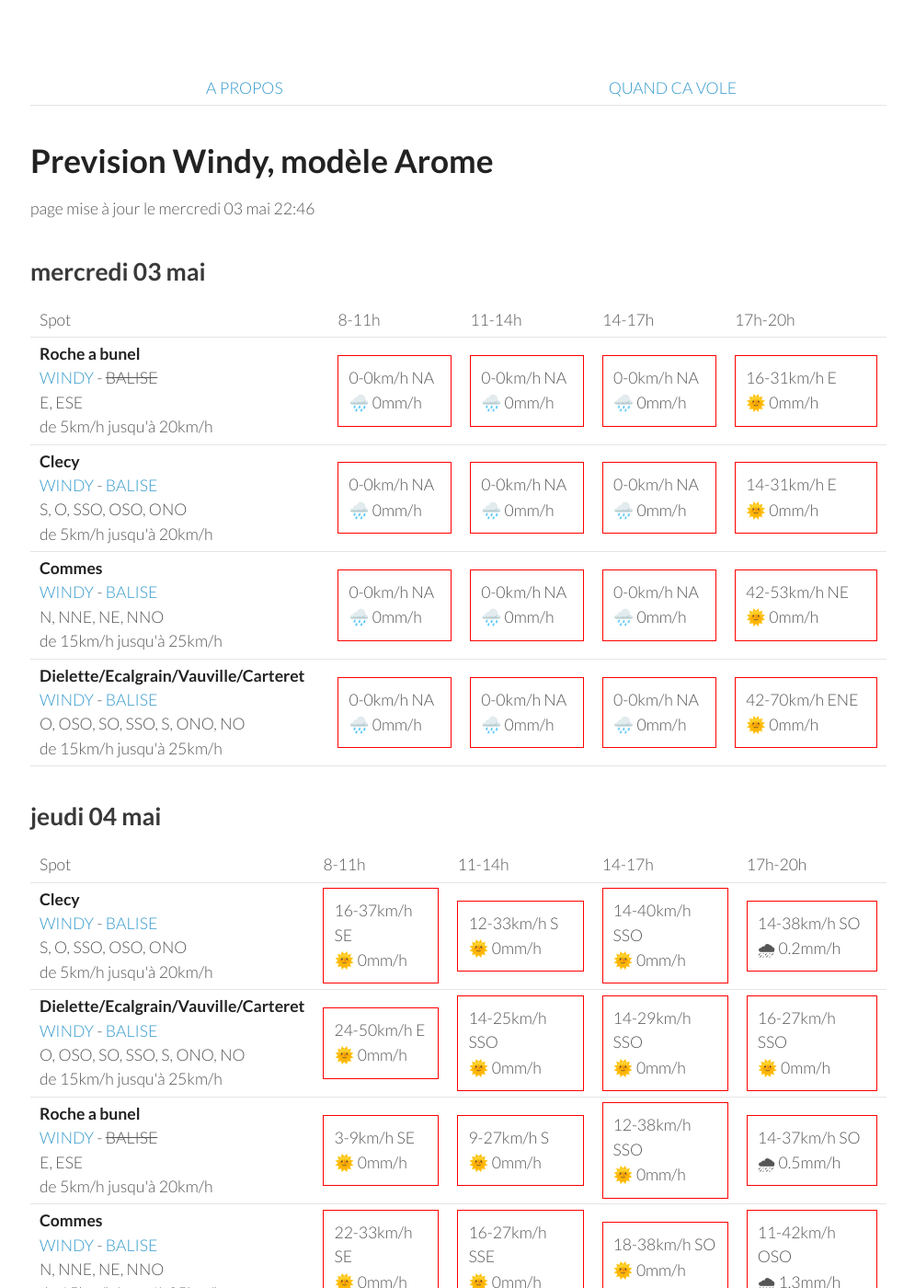
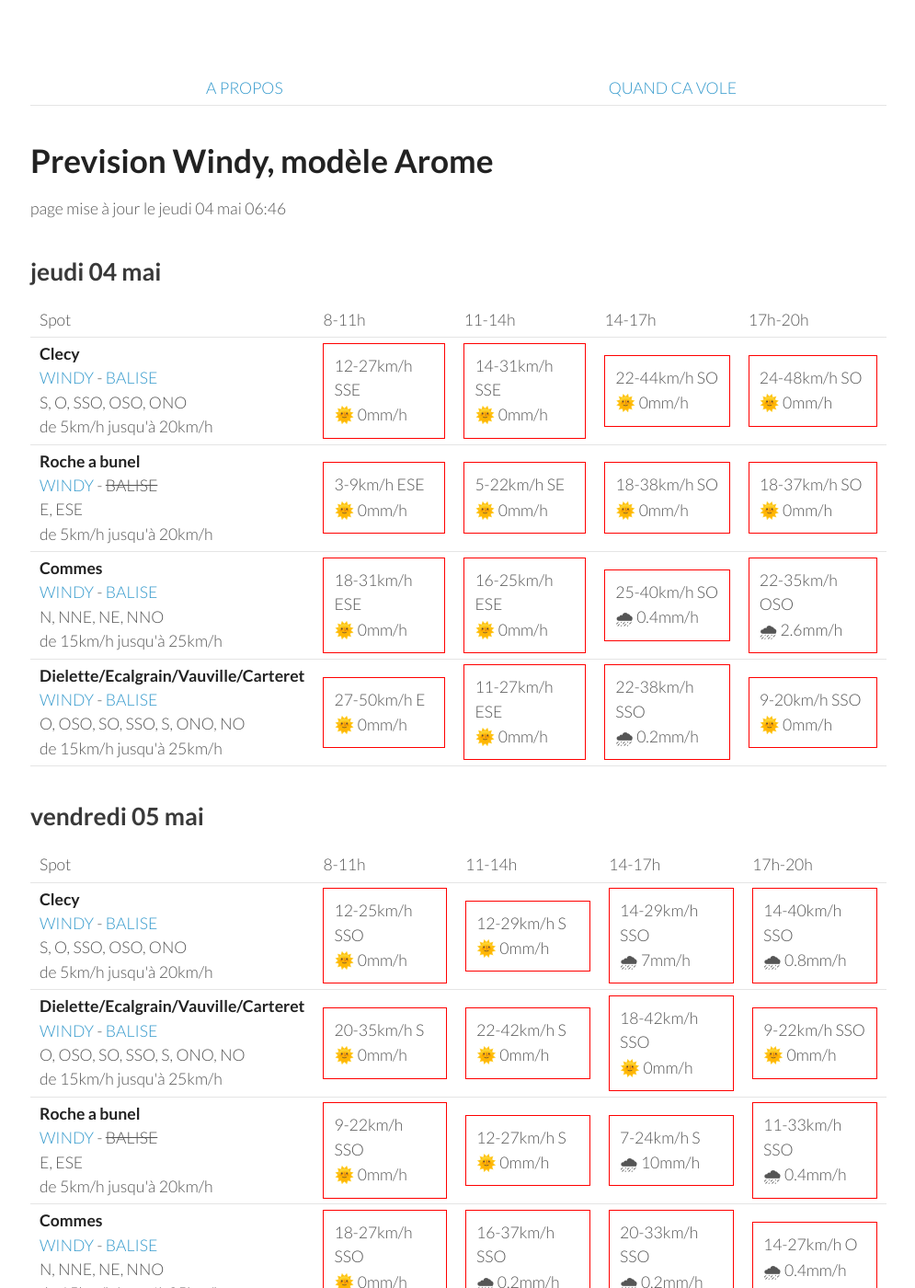
Before and after one commit to parapente-dans-le-nord/parapente-dans-le-nord.github.io, a Jekyll site: the page built from normandie.markdown, in a window 1280 px wide and 1400 px high. Shown: the whole window at 92% size, without its empty margins (25-1020 px from the left). Built offline with Jekyll 4.4.1, drawn with Linux system fonts in a browser that asks for light colours; some of the changed text lies outside the part shown.

Commit message:
update index.markdown

```diff
--- a/normandie.markdown
+++ b/normandie.markdown
@@ -7,60 +7,8 @@ title:  "Tous les spots"
 {: .links}
 
 # Prevision Windy, modèle Arome
-page mise à jour le mercredi 03 mai 22:46
+page mise à jour le jeudi 04 mai 06:46
 
-## mercredi 03 mai
-
-{::nomarkdown}
-<table>
-  <tbody>
-    <tr>
-      <td>Spot</td>
-      <td>8-11h</td>
-      <td>11-14h</td>
-      <td>14-17h</td>
-      <td>17h-20h</td>
-    </tr>
-<tr>
-        <td><strong>Roche a bunel</strong><br><a href="https://windy.com/48.993/-0.499?48.580,-0.499,8">WINDY</a> - <span class="no-balise"> BALISE </span><br> <span class="vent-favorable">E, ESE</span><br><span class="force-vent">de 5km/h jusqu'à 20km/h</span> </td>
-
-            <td><div class="not-flyable"><p>0-0km/h NA</p><p>🌧️ 0mm/h</p></div></td>
-            <td><div class="not-flyable"><p>0-0km/h NA</p><p>🌧️ 0mm/h</p></div></td>
-            <td><div class="not-flyable"><p>0-0km/h NA</p><p>🌧️ 0mm/h</p></div></td>
-            <td><div class="not-flyable"><p>16-31km/h E</p><p>🌞 0mm/h</p></div></td>
-
-    </tr>
-<tr>
-        <td><strong>Clecy</strong><br><a href="https://windy.com/48.929/-0.470?48.516,-0.470,8">WINDY</a> - <span class=""><a href="http://www.balisemeteo.com/balise.php?idBalise=122">BALISE</a> </span><br> <span class="vent-favorable">S, O, SSO, OSO, ONO</span><br><span class="force-vent">de 5km/h jusqu'à 20km/h</span> </td>
-
-            <td><div class="not-flyable"><p>0-0km/h NA</p><p>🌧️ 0mm/h</p></div></td>
-            <td><div class="not-flyable"><p>0-0km/h NA</p><p>🌧️ 0mm/h</p></div></td>
-            <td><div class="not-flyable"><p>0-0km/h NA</p><p>🌧️ 0mm/h</p></div></td>
-            <td><div class="not-flyable"><p>14-31km/h E</p><p>🌞 0mm/h</p></div></td>
-
-    </tr>
-<tr>
-        <td><strong>Commes</strong><br><a href="https://windy.com/49.346/-0.726?48.936,-0.726,8">WINDY</a> - <span class=""><a href="http://www.balisemeteo.com/balise.php?idBalise=158">BALISE</a> </span><br> <span class="vent-favorable">N, NNE, NE, NNO</span><br><span class="force-vent">de 15km/h jusqu'à 25km/h</span> </td>
-
-            <td><div class="not-flyable"><p>0-0km/h NA</p><p>🌧️ 0mm/h</p></div></td>
-            <td><div class="not-flyable"><p>0-0km/h NA</p><p>🌧️ 0mm/h</p></div></td>
-            <td><div class="not-flyable"><p>0-0km/h NA</p><p>🌧️ 0mm/h</p></div></td>
-            <td><div class="not-flyable"><p>42-53km/h NE</p><p>🌞 0mm/h</p></div></td>
-
-    </tr>
-<tr>
-        <td><strong>Dielette/Ecalgrain/Vauville/Carteret</strong><br><a href="https://windy.com/49.650/-1.856?49.243,-1.856,8">WINDY</a> - <span class=""><a href="http://www.balisemeteo.com/balise.php?idBalise=81">BALISE</a> </span><br> <span class="vent-favorable">O, OSO, SO, SSO, S, ONO, NO</span><br><span class="force-vent">de 15km/h jusqu'à 25km/h</span> </td>
-
-            <td><div class="not-flyable"><p>0-0km/h NA</p><p>🌧️ 0mm/h</p></div></td>
-            <td><div class="not-flyable"><p>0-0km/h NA</p><p>🌧️ 0mm/h</p></div></td>
-            <td><div class="not-flyable"><p>0-0km/h NA</p><p>🌧️ 0mm/h</p></div></td>
-            <td><div class="not-flyable"><p>42-70km/h ENE</p><p>🌞 0mm/h</p></div></td>
-
-    </tr>
-
-</tbody>
-</table>
-{:/}
 ## jeudi 04 mai
 
 {::nomarkdown}
@@ -76,40 +24,40 @@ page mise à jour le mercredi 03 mai 22:46
 <tr>
         <td><strong>Clecy</strong><br><a href="https://windy.com/48.929/-0.470?48.516,-0.470,8">WINDY</a> - <span class=""><a href="http://www.balisemeteo.com/balise.php?idBalise=122">BALISE</a> </span><br> <span class="vent-favorable">S, O, SSO, OSO, ONO</span><br><span class="force-vent">de 5km/h jusqu'à 20km/h</span> </td>
 
-            <td><div class="not-flyable"><p>16-37km/h SE</p><p>🌞 0mm/h</p></div></td>
-            <td><div class="not-flyable"><p>12-33km/h S</p><p>🌞 0mm/h</p></div></td>
-            <td><div class="not-flyable"><p>14-40km/h SSO</p><p>🌞 0mm/h</p></div></td>
-            <td><div class="not-flyable"><p>14-38km/h SO</p><p>🌧 0.2mm/h</p></div></td>
+            <td><div class="not-flyable"><p>12-27km/h SSE</p><p>🌞 0mm/h</p></div></td>
+            <td><div class="not-flyable"><p>14-31km/h SSE</p><p>🌞 0mm/h</p></div></td>
+            <td><div class="not-flyable"><p>22-44km/h SO</p><p>🌞 0mm/h</p></div></td>
+            <td><div class="not-flyable"><p>24-48km/h SO</p><p>🌞 0mm/h</p></div></td>
+
+
+    </tr>
+<tr>
+        <td><strong>Roche a bunel</strong><br><a href="https://windy.com/48.993/-0.499?48.580,-0.499,8">WINDY</a> - <span class="no-balise"> BALISE </span><br> <span class="vent-favorable">E, ESE</span><br><span class="force-vent">de 5km/h jusqu'à 20km/h</span> </td>
+
+            <td><div class="not-flyable"><p>3-9km/h ESE</p><p>🌞 0mm/h</p></div></td>
+            <td><div class="not-flyable"><p>5-22km/h SE</p><p>🌞 0mm/h</p></div></td>
+            <td><div class="not-flyable"><p>18-38km/h SO</p><p>🌞 0mm/h</p></div></td>
+            <td><div class="not-flyable"><p>18-37km/h SO</p><p>🌞 0mm/h</p></div></td>
+
+
+    </tr>
+<tr>
+        <td><strong>Commes</strong><br><a href="https://windy.com/49.346/-0.726?48.936,-0.726,8">WINDY</a> - <span class=""><a href="http://www.balisemeteo.com/balise.php?idBalise=158">BALISE</a> </span><br> <span class="vent-favorable">N, NNE, NE, NNO</span><br><span class="force-vent">de 15km/h jusqu'à 25km/h</span> </td>
+
+            <td><div class="not-flyable"><p>18-31km/h ESE</p><p>🌞 0mm/h</p></div></td>
+            <td><div class="not-flyable"><p>16-25km/h ESE</p><p>🌞 0mm/h</p></div></td>
+            <td><div class="not-flyable"><p>25-40km/h SO</p><p>🌧 0.4mm/h</p></div></td>
+            <td><div class="not-flyable"><p>22-35km/h OSO</p><p>🌧 2.6mm/h</p></div></td>
 
 
     </tr>
 <tr>
         <td><strong>Dielette/Ecalgrain/Vauville/Carteret</strong><br><a href="https://windy.com/49.650/-1.856?49.243,-1.856,8">WINDY</a> - <span class=""><a href="http://www.balisemeteo.com/balise.php?idBalise=81">BALISE</a> </span><br> <span class="vent-favorable">O, OSO, SO, SSO, S, ONO, NO</span><br><span class="force-vent">de 15km/h jusqu'à 25km/h</span> </td>
 
-            <td><div class="not-flyable"><p>24-50km/h E</p><p>🌞 0mm/h</p></div></td>
-            <td><div class="not-flyable"><p>14-25km/h SSO</p><p>🌞 0mm/h</p></div></td>
-            <td><div class="not-flyable"><p>14-29km/h SSO</p><p>🌞 0mm/h</p></div></td>
-            <td><div class="not-flyable"><p>16-27km/h SSO</p><p>🌞 0mm/h</p></div></td>
-
-
-    </tr>
-<tr>
-        <td><strong>Roche a bunel</strong><br><a href="https://windy.com/48.993/-0.499?48.580,-0.499,8">WINDY</a> - <span class="no-balise"> BALISE </span><br> <span class="vent-favorable">E, ESE</span><br><span class="force-vent">de 5km/h jusqu'à 20km/h</span> </td>
-
-            <td><div class="not-flyable"><p>3-9km/h SE</p><p>🌞 0mm/h</p></div></td>
-            <td><div class="not-flyable"><p>9-27km/h S</p><p>🌞 0mm/h</p></div></td>
-            <td><div class="not-flyable"><p>12-38km/h SSO</p><p>🌞 0mm/h</p></div></td>
-            <td><div class="not-flyable"><p>14-37km/h SO</p><p>🌧 0.5mm/h</p></div></td>
-
-
-    </tr>
-<tr>
-        <td><strong>Commes</strong><br><a href="https://windy.com/49.346/-0.726?48.936,-0.726,8">WINDY</a> - <span class=""><a href="http://www.balisemeteo.com/balise.php?idBalise=158">BALISE</a> </span><br> <span class="vent-favorable">N, NNE, NE, NNO</span><br><span class="force-vent">de 15km/h jusqu'à 25km/h</span> </td>
-
-            <td><div class="not-flyable"><p>22-33km/h SE</p><p>🌞 0mm/h</p></div></td>
-            <td><div class="not-flyable"><p>16-27km/h SSE</p><p>🌞 0mm/h</p></div></td>
-            <td><div class="not-flyable"><p>18-38km/h SO</p><p>🌞 0mm/h</p></div></td>
-            <td><div class="not-flyable"><p>11-42km/h OSO</p><p>🌧 1.3mm/h</p></div></td>
+            <td><div class="not-flyable"><p>27-50km/h E</p><p>🌞 0mm/h</p></div></td>
+            <td><div class="not-flyable"><p>11-27km/h ESE</p><p>🌞 0mm/h</p></div></td>
+            <td><div class="not-flyable"><p>22-38km/h SSO</p><p>🌧 0.2mm/h</p></div></td>
+            <td><div class="not-flyable"><p>9-20km/h SSO</p><p>🌞 0mm/h</p></div></td>
 
 
     </tr>
@@ -132,40 +80,40 @@ page mise à jour le mercredi 03 mai 22:46
 <tr>
         <td><strong>Clecy</strong><br><a href="https://windy.com/48.929/-0.470?48.516,-0.470,8">WINDY</a> - <span class=""><a href="http://www.balisemeteo.com/balise.php?idBalise=122">BALISE</a> </span><br> <span class="vent-favorable">S, O, SSO, OSO, ONO</span><br><span class="force-vent">de 5km/h jusqu'à 20km/h</span> </td>
 
-            <td><div class="not-flyable"><p>14-29km/h SSO</p><p>🌞 0mm/h</p></div></td>
-            <td><div class="not-flyable"><p>16-40km/h SSO</p><p>🌞 0mm/h</p></div></td>
-            <td><div class="not-flyable"><p>16-42km/h SSO</p><p>🌧 1.3mm/h</p></div></td>
-            <td><div class="not-flyable"><p>14-46km/h SO</p><p>🌧 0.8mm/h</p></div></td>
+            <td><div class="not-flyable"><p>12-25km/h SSO</p><p>🌞 0mm/h</p></div></td>
+            <td><div class="not-flyable"><p>12-29km/h S</p><p>🌞 0mm/h</p></div></td>
+            <td><div class="not-flyable"><p>14-29km/h SSO</p><p>🌧 7mm/h</p></div></td>
+            <td><div class="not-flyable"><p>14-40km/h SSO</p><p>🌧 0.8mm/h</p></div></td>
+
+
+    </tr>
+<tr>
+        <td><strong>Dielette/Ecalgrain/Vauville/Carteret</strong><br><a href="https://windy.com/49.650/-1.856?49.243,-1.856,8">WINDY</a> - <span class=""><a href="http://www.balisemeteo.com/balise.php?idBalise=81">BALISE</a> </span><br> <span class="vent-favorable">O, OSO, SO, SSO, S, ONO, NO</span><br><span class="force-vent">de 15km/h jusqu'à 25km/h</span> </td>
+
+            <td><div class="not-flyable"><p>20-35km/h S</p><p>🌞 0mm/h</p></div></td>
+            <td><div class="not-flyable"><p>22-42km/h S</p><p>🌞 0mm/h</p></div></td>
+            <td><div class="not-flyable"><p>18-42km/h SSO</p><p>🌞 0mm/h</p></div></td>
+            <td><div class="not-flyable"><p>9-22km/h SSO</p><p>🌞 0mm/h</p></div></td>
+
+
+    </tr>
+<tr>
+        <td><strong>Roche a bunel</strong><br><a href="https://windy.com/48.993/-0.499?48.580,-0.499,8">WINDY</a> - <span class="no-balise"> BALISE </span><br> <span class="vent-favorable">E, ESE</span><br><span class="force-vent">de 5km/h jusqu'à 20km/h</span> </td>
+
+            <td><div class="not-flyable"><p>9-22km/h SSO</p><p>🌞 0mm/h</p></div></td>
+            <td><div class="not-flyable"><p>12-27km/h S</p><p>🌞 0mm/h</p></div></td>
+            <td><div class="not-flyable"><p>7-24km/h S</p><p>🌧 10mm/h</p></div></td>
+            <td><div class="not-flyable"><p>11-33km/h SSO</p><p>🌧 0.4mm/h</p></div></td>
 
 
     </tr>
 <tr>
         <td><strong>Commes</strong><br><a href="https://windy.com/49.346/-0.726?48.936,-0.726,8">WINDY</a> - <span class=""><a href="http://www.balisemeteo.com/balise.php?idBalise=158">BALISE</a> </span><br> <span class="vent-favorable">N, NNE, NE, NNO</span><br><span class="force-vent">de 15km/h jusqu'à 25km/h</span> </td>
 
-            <td><div class="not-flyable"><p>18-29km/h SSO</p><p>🌞 0mm/h</p></div></td>
-            <td><div class="not-flyable"><p>20-35km/h SO</p><p>🌞 0mm/h</p></div></td>
-            <td><div class="not-flyable"><p>14-37km/h SO</p><p>🌧 2.7mm/h</p></div></td>
-            <td><div class="not-flyable"><p>14-37km/h SO</p><p>🌧 0.7mm/h</p></div></td>
-
-
-    </tr>
-<tr>
-        <td><strong>Roche a bunel</strong><br><a href="https://windy.com/48.993/-0.499?48.580,-0.499,8">WINDY</a> - <span class="no-balise"> BALISE </span><br> <span class="vent-favorable">E, ESE</span><br><span class="force-vent">de 5km/h jusqu'à 20km/h</span> </td>
-
-            <td><div class="not-flyable"><p>12-24km/h SSO</p><p>🌞 0mm/h</p></div></td>
-            <td><div class="not-flyable"><p>18-42km/h SSO</p><p>🌞 0mm/h</p></div></td>
-            <td><div class="not-flyable"><p>18-44km/h SSO</p><p>🌧 0.7mm/h</p></div></td>
-            <td><div class="not-flyable"><p>14-44km/h SO</p><p>🌧 0.9mm/h</p></div></td>
-
-
-    </tr>
-<tr>
-        <td><strong>Dielette/Ecalgrain/Vauville/Carteret</strong><br><a href="https://windy.com/49.650/-1.856?49.243,-1.856,8">WINDY</a> - <span class=""><a href="http://www.balisemeteo.com/balise.php?idBalise=81">BALISE</a> </span><br> <span class="vent-favorable">O, OSO, SO, SSO, S, ONO, NO</span><br><span class="force-vent">de 15km/h jusqu'à 25km/h</span> </td>
-
-            <td><div class="not-flyable"><p>24-40km/h S</p><p>🌞 0mm/h</p></div></td>
-            <td><div class="not-flyable"><p>24-38km/h SSO</p><p>🌧 3.9mm/h</p></div></td>
-            <td><div class="not-flyable"><p>18-37km/h SO</p><p>🌧 1.8mm/h</p></div></td>
-            <td><div class="not-flyable"><p>16-29km/h SO</p><p>🌞 0mm/h</p></div></td>
+            <td><div class="not-flyable"><p>18-27km/h SSO</p><p>🌞 0mm/h</p></div></td>
+            <td><div class="not-flyable"><p>16-37km/h SSO</p><p>🌧 0.2mm/h</p></div></td>
+            <td><div class="not-flyable"><p>20-33km/h SSO</p><p>🌧 0.2mm/h</p></div></td>
+            <td><div class="not-flyable"><p>14-27km/h O</p><p>🌧 0.4mm/h</p></div></td>
 
 
     </tr>
@@ -188,40 +136,40 @@ page mise à jour le mercredi 03 mai 22:46
 <tr>
         <td><strong>Clecy</strong><br><a href="https://windy.com/48.929/-0.470?48.516,-0.470,8">WINDY</a> - <span class=""><a href="http://www.balisemeteo.com/balise.php?idBalise=122">BALISE</a> </span><br> <span class="vent-favorable">S, O, SSO, OSO, ONO</span><br><span class="force-vent">de 5km/h jusqu'à 20km/h</span> </td>
 
-            <td><div class="not-flyable"><p>16-33km/h S</p><p>🌧 1.9mm/h</p></div></td>
-            <td><div class="not-flyable"><p>18-38km/h SSO</p><p>🌧 0.8mm/h</p></div></td>
-            <td><div class="not-flyable"><p>18-44km/h SSO</p><p>🌧 0.4mm/h</p></div></td>
-            <td><div class="not-flyable"><p>16-44km/h SSO</p><p>🌧 0.6mm/h</p></div></td>
+            <td><div class="not-flyable"><p>9-22km/h S</p><p>🌧 1.9mm/h</p></div></td>
+            <td><div class="not-flyable"><p>11-24km/h S</p><p>🌧 3mm/h</p></div></td>
+            <td><div class="not-flyable"><p>14-33km/h SSO</p><p>🌧 1.6mm/h</p></div></td>
+            <td><div class="not-flyable"><p>16-35km/h SSO</p><p>🌧 0.6mm/h</p></div></td>
 
 
     </tr>
 <tr>
         <td><strong>Commes</strong><br><a href="https://windy.com/49.346/-0.726?48.936,-0.726,8">WINDY</a> - <span class=""><a href="http://www.balisemeteo.com/balise.php?idBalise=158">BALISE</a> </span><br> <span class="vent-favorable">N, NNE, NE, NNO</span><br><span class="force-vent">de 15km/h jusqu'à 25km/h</span> </td>
 
-            <td><div class="not-flyable"><p>14-22km/h S</p><p>🌧 2.6mm/h</p></div></td>
-            <td><div class="not-flyable"><p>20-33km/h SSO</p><p>🌧 0.7mm/h</p></div></td>
-            <td><div class="not-flyable"><p>18-37km/h SSO</p><p>🌧 0.2mm/h</p></div></td>
-            <td><div class="not-flyable"><p>16-33km/h SSO</p><p>🌧 2.3mm/h</p></div></td>
+            <td><div class="not-flyable"><p>12-18km/h SSE</p><p>🌧 4.7mm/h</p></div></td>
+            <td><div class="not-flyable"><p>14-24km/h S</p><p>🌧 4mm/h</p></div></td>
+            <td><div class="not-flyable"><p>18-29km/h S</p><p>🌧 0.4mm/h</p></div></td>
+            <td><div class="not-flyable"><p>14-29km/h SSO</p><p>🌧 0.7mm/h</p></div></td>
 
 
     </tr>
 <tr>
         <td><strong>Dielette/Ecalgrain/Vauville/Carteret</strong><br><a href="https://windy.com/49.650/-1.856?49.243,-1.856,8">WINDY</a> - <span class=""><a href="http://www.balisemeteo.com/balise.php?idBalise=81">BALISE</a> </span><br> <span class="vent-favorable">O, OSO, SO, SSO, S, ONO, NO</span><br><span class="force-vent">de 15km/h jusqu'à 25km/h</span> </td>
 
-            <td><div class="not-flyable"><p>25-38km/h S</p><p>🌧 1.9mm/h</p></div></td>
-            <td><div class="not-flyable"><p>29-44km/h SSO</p><p>🌧 0.3mm/h</p></div></td>
-            <td><div class="not-flyable"><p>27-44km/h SSO</p><p>🌧 0.2mm/h</p></div></td>
-            <td><div class="not-flyable"><p>20-38km/h SSO</p><p>🌧 0.3mm/h</p></div></td>
+            <td><div class="not-flyable"><p>22-29km/h S</p><p>🌧 2.2mm/h</p></div></td>
+            <td><div class="not-flyable"><p>27-40km/h S</p><p>🌧 1.2mm/h</p></div></td>
+            <td><div class="not-flyable"><p>27-44km/h S</p><p>🌞 0mm/h</p></div></td>
+            <td><div class="not-flyable"><p>22-40km/h SSO</p><p>🌧 0.7mm/h</p></div></td>
 
 
     </tr>
 <tr>
         <td><strong>Roche a bunel</strong><br><a href="https://windy.com/48.993/-0.499?48.580,-0.499,8">WINDY</a> - <span class="no-balise"> BALISE </span><br> <span class="vent-favorable">E, ESE</span><br><span class="force-vent">de 5km/h jusqu'à 20km/h</span> </td>
 
-            <td><div class="not-flyable"><p>16-31km/h SSO</p><p>🌧 1.7mm/h</p></div></td>
-            <td><div class="not-flyable"><p>18-38km/h SSO</p><p>🌧 0.8mm/h</p></div></td>
-            <td><div class="not-flyable"><p>18-42km/h SSO</p><p>🌧 0.2mm/h</p></div></td>
-            <td><div class="not-flyable"><p>18-44km/h SSO</p><p>🌧 1mm/h</p></div></td>
+            <td><div class="not-flyable"><p>9-24km/h S</p><p>🌧 1.9mm/h</p></div></td>
+            <td><div class="not-flyable"><p>12-25km/h S</p><p>🌧 3.2mm/h</p></div></td>
+            <td><div class="not-flyable"><p>14-35km/h SSO</p><p>🌧 1.9mm/h</p></div></td>
+            <td><div class="not-flyable"><p>16-35km/h SSO</p><p>🌧 0.5mm/h</p></div></td>
 
 
     </tr>
@@ -244,19 +192,9 @@ page mise à jour le mercredi 03 mai 22:46
 <tr>
         <td><strong>Dielette/Ecalgrain/Vauville/Carteret</strong><br><a href="https://windy.com/49.650/-1.856?49.243,-1.856,8">WINDY</a> - <span class=""><a href="http://www.balisemeteo.com/balise.php?idBalise=81">BALISE</a> </span><br> <span class="vent-favorable">O, OSO, SO, SSO, S, ONO, NO</span><br><span class="force-vent">de 15km/h jusqu'à 25km/h</span> </td>
 
-            <td><div class="not-flyable"><p>22-35km/h O</p><p>🌞 0mm/h</p></div></td>
-            <td><div class="not-flyable"><p>24-35km/h OSO</p><p>🌞 0mm/h</p></div></td>
+            <td><div class="not-flyable"><p>24-42km/h O</p><p>🌞 0mm/h</p></div></td>
+            <td><div class="not-flyable"><p>24-37km/h O</p><p>🌞 0mm/h</p></div></td>
             <td><div class="not-flyable"><p>25-38km/h OSO</p><p>🌧 0.3mm/h</p></div></td>
-            <td><div class="not-flyable"><p>24-38km/h O</p><p>🌞 0mm/h</p></div></td>
-
-
-    </tr>
-<tr>
-        <td><strong>Commes</strong><br><a href="https://windy.com/49.346/-0.726?48.936,-0.726,8">WINDY</a> - <span class=""><a href="http://www.balisemeteo.com/balise.php?idBalise=158">BALISE</a> </span><br> <span class="vent-favorable">N, NNE, NE, NNO</span><br><span class="force-vent">de 15km/h jusqu'à 25km/h</span> </td>
-
-            <td><div class="not-flyable"><p>20-35km/h O</p><p>🌞 0mm/h</p></div></td>
-            <td><div class="not-flyable"><p>20-35km/h O</p><p>🌞 0mm/h</p></div></td>
-            <td><div class="not-flyable"><p>22-37km/h O</p><p>🌞 0mm/h</p></div></td>
             <td><div class="not-flyable"><p>24-38km/h O</p><p>🌞 0mm/h</p></div></td>
 
 
@@ -264,8 +202,8 @@ page mise à jour le mercredi 03 mai 22:46
 <tr>
         <td><strong>Clecy</strong><br><a href="https://windy.com/48.929/-0.470?48.516,-0.470,8">WINDY</a> - <span class=""><a href="http://www.balisemeteo.com/balise.php?idBalise=122">BALISE</a> </span><br> <span class="vent-favorable">S, O, SSO, OSO, ONO</span><br><span class="force-vent">de 5km/h jusqu'à 20km/h</span> </td>
 
-            <td><div class="not-flyable"><p>16-33km/h O</p><p>🌞 0mm/h</p></div></td>
-            <td><div class="not-flyable"><p>16-37km/h O</p><p>🌞 0mm/h</p></div></td>
+            <td><div class="not-flyable"><p>14-33km/h O</p><p>🌞 0mm/h</p></div></td>
+            <td><div class="not-flyable"><p>18-37km/h O</p><p>🌞 0mm/h</p></div></td>
             <td><div class="not-flyable"><p>18-38km/h O</p><p>🌞 0mm/h</p></div></td>
             <td><div class="not-flyable"><p>16-42km/h O</p><p>🌞 0mm/h</p></div></td>
 
@@ -274,10 +212,20 @@ page mise à jour le mercredi 03 mai 22:46
 <tr>
         <td><strong>Roche a bunel</strong><br><a href="https://windy.com/48.993/-0.499?48.580,-0.499,8">WINDY</a> - <span class="no-balise"> BALISE </span><br> <span class="vent-favorable">E, ESE</span><br><span class="force-vent">de 5km/h jusqu'à 20km/h</span> </td>
 
-            <td><div class="not-flyable"><p>18-37km/h O</p><p>🌞 0mm/h</p></div></td>
-            <td><div class="not-flyable"><p>16-37km/h O</p><p>🌞 0mm/h</p></div></td>
+            <td><div class="not-flyable"><p>16-35km/h O</p><p>🌞 0mm/h</p></div></td>
+            <td><div class="not-flyable"><p>18-38km/h O</p><p>🌞 0mm/h</p></div></td>
             <td><div class="not-flyable"><p>18-38km/h O</p><p>🌞 0mm/h</p></div></td>
             <td><div class="not-flyable"><p>18-42km/h O</p><p>🌞 0mm/h</p></div></td>
+
+
+    </tr>
+<tr>
+        <td><strong>Commes</strong><br><a href="https://windy.com/49.346/-0.726?48.936,-0.726,8">WINDY</a> - <span class=""><a href="http://www.balisemeteo.com/balise.php?idBalise=158">BALISE</a> </span><br> <span class="vent-favorable">N, NNE, NE, NNO</span><br><span class="force-vent">de 15km/h jusqu'à 25km/h</span> </td>
+
+            <td><div class="not-flyable"><p>22-38km/h O</p><p>🌧 0.2mm/h</p></div></td>
+            <td><div class="not-flyable"><p>22-38km/h O</p><p>🌞 0mm/h</p></div></td>
+            <td><div class="not-flyable"><p>22-37km/h O</p><p>🌞 0mm/h</p></div></td>
+            <td><div class="not-flyable"><p>24-38km/h O</p><p>🌞 0mm/h</p></div></td>
 
 
     </tr>
```
